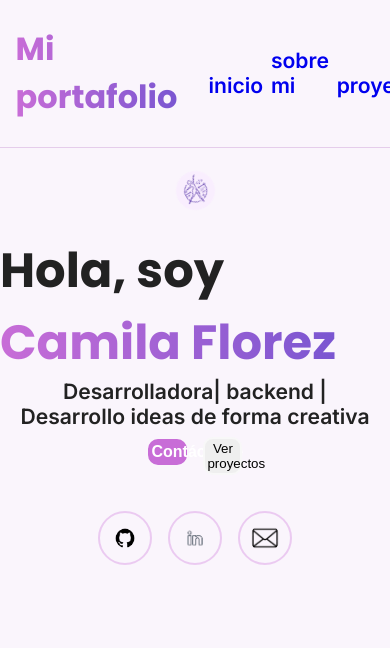
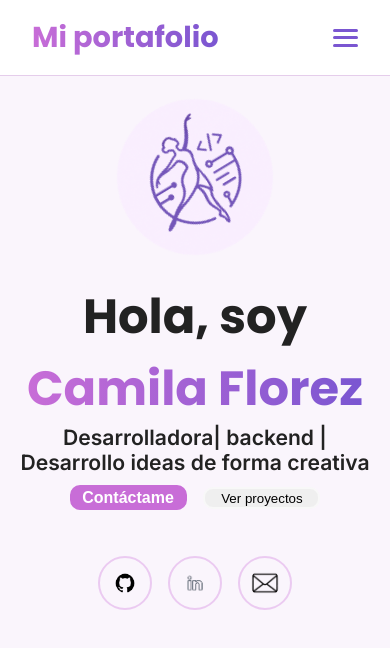
Before and after one commit to CamilaFlorez12/PORTAFOLIO, a React (Vite) app: page / in a window 390 px wide. Shown: the top 648 px of the page. Built offline with nearby package versions, Linux system fonts and the light colour scheme.

Commit message:
style: :lipstick: add responsive
add responsive

by@camilaflorez

```diff
--- a/src/components/Navbar/Nabvar.css
+++ b/src/components/Navbar/Nabvar.css
@@ -5,32 +5,100 @@
   font-weight: bold;
   font-size: 2.5vh;
   border-bottom: 1px solid #e5cdeb;
+  padding: 1rem 2rem;
+  position: sticky;
+  top: 0;
+  z-index: 10;
+  background-color: white;
 }
 
+/* ==== Título ==== */
+.titulo {
+  font-size: 1.8rem;
+  font-weight: bold;
+  background: linear-gradient(90deg, #c86dd7, #7a56d1);
+  -webkit-background-clip: text;
+  -webkit-text-fill-color: transparent;
+}
+
+/* ==== Menú (versión escritorio) ==== */
 .nav-menu {
   display: flex;
   align-items: flex-end;
   gap: 2vw;
   list-style: none;
-  margin: 3vh 4vw;
-  cursor: pointer;
-  transition: background-color 0.3s ease;
-  text-decoration: none;
+  margin: 0;
 }
 
-.nav-menu a{
+.nav-menu a {
   text-decoration: none;
+  color: #000;
+  transition: color 0.3s ease;
 }
 
 .nav-menu a:hover {
   color: #c86dd7;
 }
 
-.titulo {
-  font-size: 2rem;
-  font-weight: bold;
-  background: linear-gradient(90deg, #c86dd7, #7a56d1);
-  -webkit-background-clip: text;
-  -webkit-text-fill-color: transparent;
-  margin: 3vh 4vw;
+/* ==== Botón hamburguesa (oculto en escritorio) ==== */
+.hamburger {
+  display: none;
+  flex-direction: column;
+  justify-content: space-between;
+  width: 25px;
+  height: 18px;
+  cursor: pointer;
+  z-index: 20;
 }
+
+.hamburger span {
+  display: block;
+  height: 3px;
+  width: 100%;
+  background: #7a56d1;
+  border-radius: 5px;
+  transition: all 0.3s ease;
+}
+
+/* ==== Estado activo del botón ==== */
+.hamburger.active span:nth-child(1) {
+  transform: rotate(45deg) translateY(8px);
+}
+.hamburger.active span:nth-child(2) {
+  opacity: 0;
+}
+.hamburger.active span:nth-child(3) {
+  transform: rotate(-45deg) translateY(-8px);
+}
+
+/* ==== Responsive ==== */
+@media (max-width: 768px) {
+  .hamburger {
+    display: flex; /* Mostrar hamburguesa */
+  }
+
+  .nav-menu {
+    position: absolute;
+    top: 100%;
+    right: 0;
+    background-color: #fff;
+    flex-direction: column;
+    align-items: center;
+    width: 65%;
+    border-left: 1px solid #e5cdeb;
+    border-bottom: 1px solid #e5cdeb;
+    padding: 1rem 0;
+    transform: translateX(100%);
+    transition: transform 0.3s ease-in-out;
+  }
+
+  .nav-menu.active {
+    transform: translateX(0);
+  }
+
+  .nav-menu li {
+    margin: 1rem 0;
+  }
+
+
+}
--- a/src/components/Navbar/navbar.jsx
+++ b/src/components/Navbar/navbar.jsx
@@ -1,19 +1,30 @@
-import React from "react";
+import React, { useState } from "react";
 import "./Nabvar.css";
 import { Link } from "react-router-dom";
 
 const Navbar = () => {
+  const [menuOpen, setMenuOpen] = useState(false);
+
   return (
-    <div className="navbar">
+    <nav className="navbar">
       <h2 className="titulo">Mi portafolio</h2>
-      <ul className="nav-menu">
-        <li><Link to="/">inicio</Link></li>
-        <li><Link to="About">sobre mi</Link></li>
-        <li><Link to="Projects">proyectos</Link></li>
-        <li><Link to="Skills">Habilidades</Link></li>
-        <li><Link to="Contact">contacto</Link></li>
+
+      {/* Botón hamburguesa visible solo en móviles */}
+      <div className={`hamburger ${menuOpen ? "active" : ""}`} onClick={() => setMenuOpen(!menuOpen)}>
+        <span></span>
+        <span></span>
+        <span></span>
+      </div>
+
+      {/* Menú de navegación */}
+      <ul className={`nav-menu ${menuOpen ? "active" : ""}`}>
+        <li><Link to="/" onClick={() => setMenuOpen(false)}>Inicio</Link></li>
+        <li><Link to="/About" onClick={() => setMenuOpen(false)}>Sobre mí</Link></li>
+        <li><Link to="/Projects" onClick={() => setMenuOpen(false)}>Proyectos</Link></li>
+        <li><Link to="/Skills" onClick={() => setMenuOpen(false)}>Habilidades</Link></li>
+        <li><Link to="/Contact" onClick={() => setMenuOpen(false)}>Contacto</Link></li>
       </ul>
-    </div>
+    </nav>
   );
 };
 
--- a/src/components/Presentation/Presentation.css
+++ b/src/components/Presentation/Presentation.css
@@ -96,6 +96,7 @@ h2 {
   to {
     transform: rotate(360deg);
   }
+
 }
 
 /* Aplica la animación al logo */
@@ -104,3 +105,15 @@ h2 {
   height: auto;
   animation: girar 6s linear infinite; /* duración, velocidad y repetición */
 }
+
+@media (max-width: 768px) {
+  .logo{
+    width: 40vw;
+  }
+  .buttons button {
+  width: 30vw;
+}
+h2 {
+  text-align: center;
+}
+}
--- a/src/components/SkillCategories/SkillCategories.css
+++ b/src/components/SkillCategories/SkillCategories.css
@@ -18,3 +18,8 @@
   color: #7a56d1;
   margin-bottom: 1rem;
 }
+@media (max-width: 768px){
+  .skill-category{
+    width: 50vw;
+  }
+}
```
